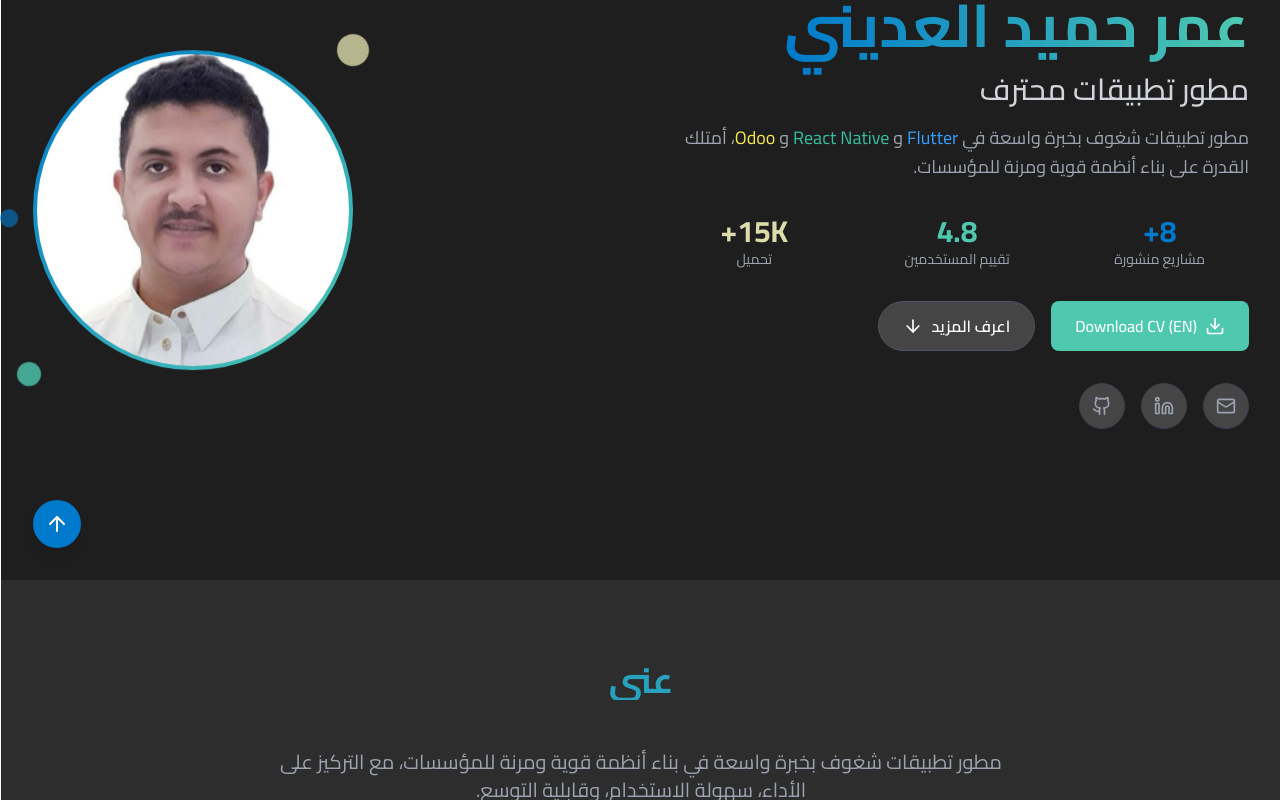
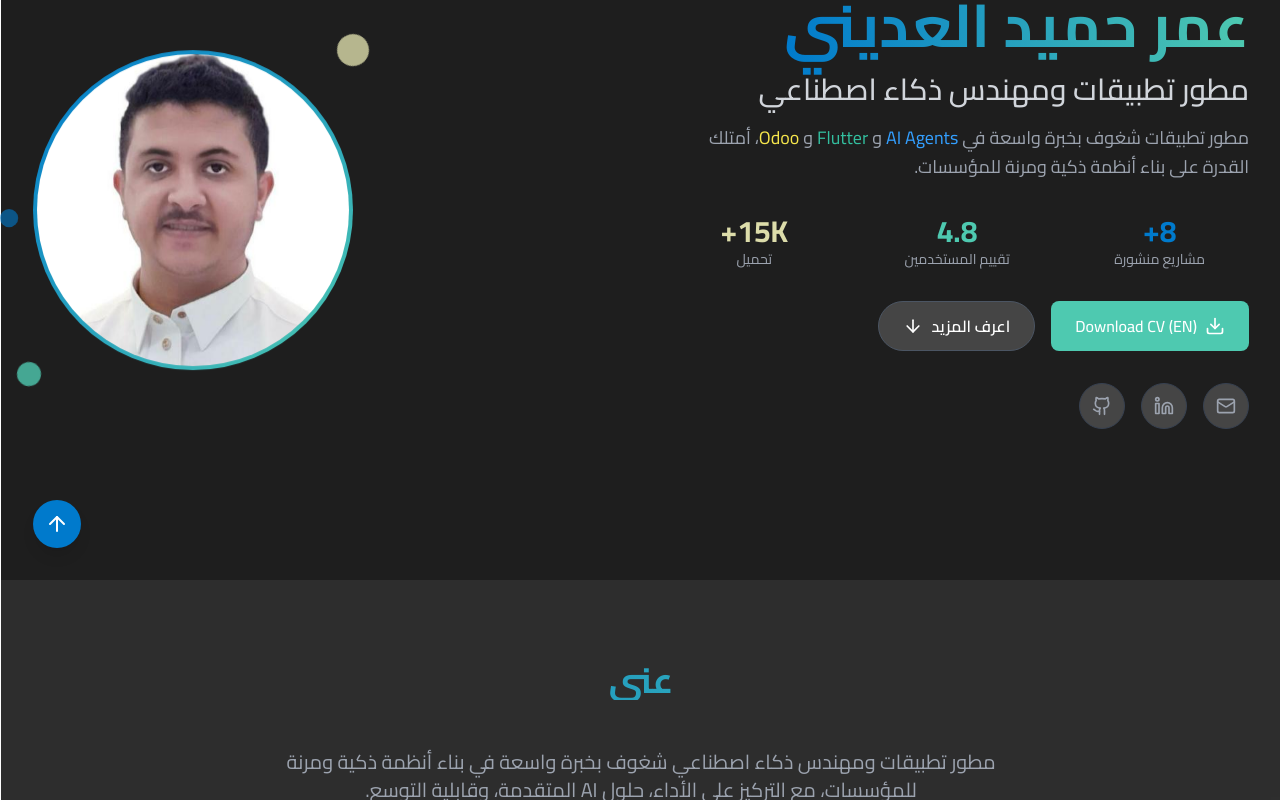
Before and after one commit to oooomar896/cv_omar, a React (Create React App) app: page / in a window 1280 px wide. Shown: the part 220-1020 px from the top of the page. Built offline with nearby package versions, Linux system fonts and the light colour scheme.

Commit message:
style: update Hero and About sections with AI expertise & final clean up

```diff
--- a/src/components/About.js
+++ b/src/components/About.js
@@ -45,8 +45,8 @@ const About = () => {
         >
           <h2 className='section-title'>عني</h2>
           <p className='text-xl text-gray-400 max-w-3xl mx-auto'>
-            مطور تطبيقات شغوف بخبرة واسعة في بناء أنظمة قوية ومرنة للمؤسسات، مع
-            التركيز على الأداء، سهولة الاستخدام، وقابلية التوسع.
+            مطور تطبيقات ومهندس ذكاء اصطناعي شغوف بخبرة واسعة في بناء أنظمة ذكية ومرنة للمؤسسات، مع
+            التركيز على الأداء، حلول AI المتقدمة، وقابلية التوسع.
           </p>
         </motion.div>
 
--- a/src/components/Hero.js
+++ b/src/components/Hero.js
@@ -36,7 +36,7 @@ const Hero = () => {
                 transition={{ duration: 0.8, delay: 0.4 }}
                 className='text-2xl lg:text-3xl text-gray-300 font-medium'
               >
-                مطور تطبيقات محترف
+                مطور تطبيقات ومهندس ذكاء اصطناعي
               </motion.h2>
 
               <motion.p
@@ -46,10 +46,10 @@ const Hero = () => {
                 className='text-lg text-gray-400 leading-relaxed max-w-2xl'
               >
                 مطور تطبيقات شغوف بخبرة واسعة في{' '}
-                <span className='text-primary-400'>Flutter</span> و{' '}
-                <span className='text-secondary-400'>React Native</span> و{' '}
+                <span className='text-primary-400'>AI Agents</span> و{' '}
+                <span className='text-secondary-400'>Flutter</span> و{' '}
                 <span className='text-accent-400'>Odoo</span>، أمتلك القدرة على
-                بناء أنظمة قوية ومرنة للمؤسسات.
+                بناء أنظمة ذكية ومرنة للمؤسسات.
               </motion.p>
             </div>
 
--- a/src/components/platform/AnalysisPreview.js
+++ b/src/components/platform/AnalysisPreview.js
@@ -1,4 +1,3 @@
-import React from 'react';
 import { motion } from 'framer-motion';
 import {
     BarChart3,
@@ -9,13 +8,15 @@ import {
     Sparkles
 } from 'lucide-react';
 
+import { PROJECT_TYPES } from '../../constants/platformConstants';
+
 const AnalysisPreview = ({ ideaData, onConfirm }) => {
     // Mock analysis logic
     const analysis = {
         marketPotential: 'عالي',
         competition: 'متوسط',
         estimatedTime: '4-7 أيام للتطوير الأولي',
-        suggestedStack: ideaData.type === 'web' ? 'Next.js + Supabase' : 'React Native + Firebase',
+        suggestedStack: ideaData.type === PROJECT_TYPES.WEB ? 'Next.js + Supabase' : 'React Native + Firebase',
         businessValue: 'تحسين الكفاءة التشغيلية بنسبة 30%',
     };
 
--- a/src/components/platform/FileViewer.js
+++ b/src/components/platform/FileViewer.js
@@ -1,9 +1,7 @@
-import React, { useState } from 'react';
+import { useState } from 'react';
 import { motion, AnimatePresence } from 'framer-motion';
 import {
     FileCode,
-    ChevronRight,
-    ChevronDown,
     Terminal,
     FileText,
     Package,
@@ -13,7 +11,6 @@ import {
 
 const FileViewer = ({ files, onDownload }) => {
     const [selectedFile, setSelectedFile] = useState(Object.keys(files)[0]);
-    const [isSidebarOpen, setIsSidebarOpen] = useState(true);
 
     return (
         <div className="max-w-6xl mx-auto py-12 px-4 space-y-8">
```
